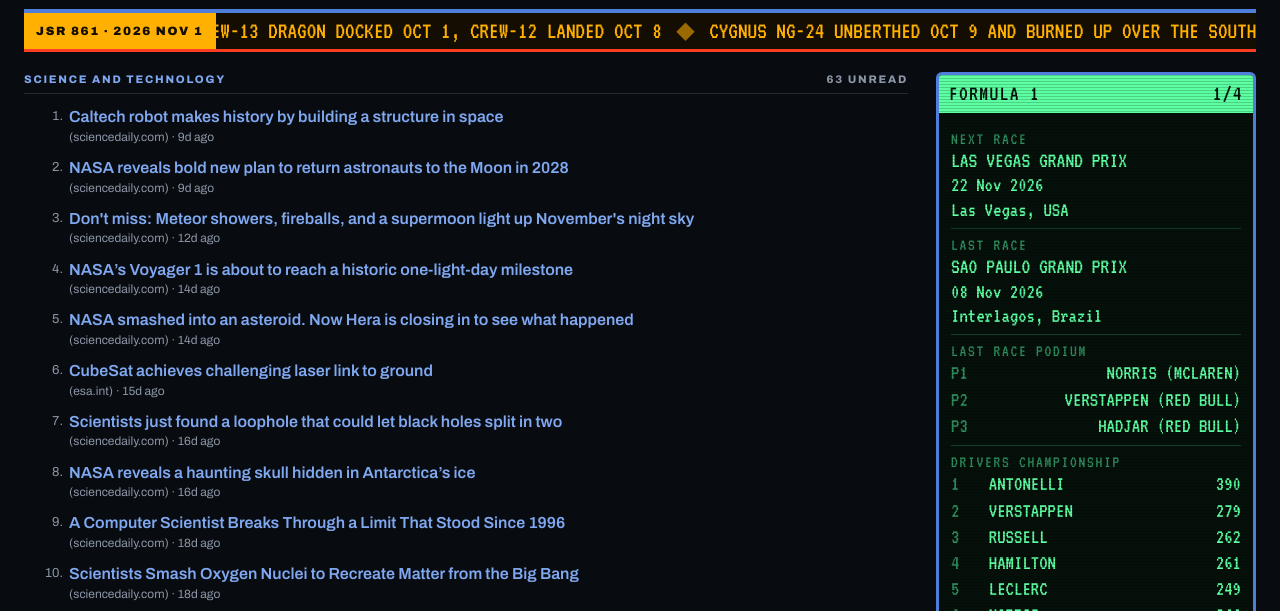
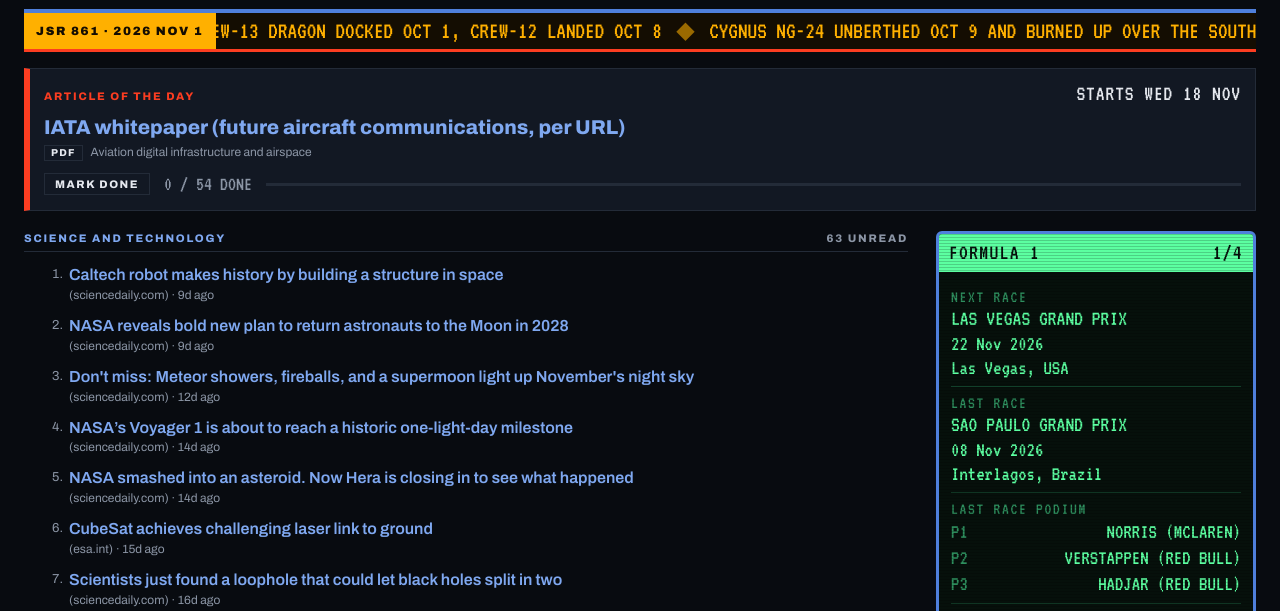
Before and after one commit to dickie947/acnet, a plain HTML site: page index.html in a window 1280 px wide. Shown: the part 123-734 px from the top of the page. Drawn offline with Linux system fonts and the light colour scheme.

Commit message:
Add article of the day box under the ticker
Reads data/reading.json (54 items, one per weekday, 18 Nov 2026 to 4 Feb 2027,
skipping UK bank holidays). Shows today's item with category and type, a mark
done button, progress count, and a collapsed list of earlier items not done.
Done state reuses the read list so it syncs across devices via the existing gist.

Co-Authored-By: Claude Sonnet 5.5 <noreply@anthropic.com>
Claude-Session: https://claude.ai/code/session_014RrVVRHWRKbfcnZXcy1iMW

```diff
--- /dev/null
+++ b/data/reading.json
@@ -0,0 +1,439 @@
+{
+ "title": "Reading list: one a day, weekdays",
+ "start": "2026-11-18",
+ "end": "2027-02-04",
+ "items": [
+  {
+   "n": 1,
+   "d": "2026-11-18",
+   "t": "IATA whitepaper (future aircraft communications, per URL)",
+   "u": "https://www.iata.org/contentassets/badbfd2d36a74f12b021c9dd899ecbad/whitepaper_future_aircraft_communications_v1_3.pdf",
+   "k": "PDF",
+   "c": "Aviation digital infrastructure and airspace"
+  },
+  {
+   "n": 2,
+   "d": "2026-11-19",
+   "t": "EUROCONTROL: Future communications infrastructure and multilink (FCI)",
+   "u": "https://www.eurocontrol.int/function/future-communications-infrastructure-and-multilink-long-term",
+   "k": "Web",
+   "c": "Aviation digital infrastructure and airspace"
+  },
+  {
+   "n": 3,
+   "d": "2026-11-20",
+   "t": "EUROCONTROL: System-wide information management (SWIM)",
+   "u": "https://www.eurocontrol.int/concept/system-wide-information-management",
+   "k": "Web",
+   "c": "Aviation digital infrastructure and airspace"
+  },
+  {
+   "n": 4,
+   "d": "2026-11-23",
+   "t": "GUTMA: Recommendations to accelerate U-space implementation in the EU",
+   "u": "https://gutma.org/gutma-recommendations-to-accelerate-u-space-implementation-in-the-eu/",
+   "k": "Web",
+   "c": "Aviation digital infrastructure and airspace"
+  },
+  {
+   "n": 5,
+   "d": "2026-11-24",
+   "t": "GUTMA: Global UTM Architecture V1",
+   "u": "https://www.gutma.org/docs/Global_UTM_Architecture_V1.pdf",
+   "k": "PDF",
+   "c": "Aviation digital infrastructure and airspace"
+  },
+  {
+   "n": 6,
+   "d": "2026-11-25",
+   "t": "Resilient PNT best practice and guidance (RIN)",
+   "u": "https://rin.org.uk/mpage/Resilient_PNT",
+   "k": "Hub",
+   "c": "Aviation digital infrastructure and airspace"
+  },
+  {
+   "n": 7,
+   "d": "2026-11-26",
+   "t": "Aerospace Technology Institute: Publications archive, page 3",
+   "u": "https://www.ati.org.uk/what-we-do/research-innovation/publications/page/3/",
+   "k": "Hub",
+   "c": "Aviation digital infrastructure and airspace"
+  },
+  {
+   "n": 8,
+   "d": "2026-11-27",
+   "t": "Army approach to robotic and autonomous systems (RAS)",
+   "u": "https://www.army.mod.uk/media/15790/20220126_army-approach-to-ras_final.pdf",
+   "k": "PDF",
+   "c": "Uncrewed systems and human-machine teaming"
+  },
+  {
+   "n": 9,
+   "d": "2026-11-30",
+   "t": "techUK: MoD Human Machine Teaming (HMT) Framework",
+   "u": "https://www.techuk.org/insights/news/ministry-of-defence-human-machine-teaming-hmt-framework",
+   "k": "Web",
+   "c": "Uncrewed systems and human-machine teaming"
+  },
+  {
+   "n": 10,
+   "d": "2026-12-01",
+   "t": "Advancing Human-Machine Teaming: Concepts, Challenges, and Applications",
+   "u": "https://arxiv.org/html/2503.16518v1",
+   "k": "Paper",
+   "c": "Uncrewed systems and human-machine teaming"
+  },
+  {
+   "n": 11,
+   "d": "2026-12-02",
+   "t": "Small Wars Journal: Building the US Navy's Autonomous Undersea Fleet",
+   "u": "https://smallwarsjournal.com/2026/09/21/autonomous-undersea-fleet-us-navy/",
+   "k": "Web",
+   "c": "Uncrewed systems and human-machine teaming"
+  },
+  {
+   "n": 12,
+   "d": "2026-12-03",
+   "t": "AntarcticGlaciers.org: Uncrewed Aerial Vehicles (UAVs)",
+   "u": "https://www.antarcticglaciers.org/glacial-geology/uncrewed-aerial-vehicles-uavs/",
+   "k": "Web",
+   "c": "Uncrewed systems and human-machine teaming"
+  },
+  {
+   "n": 13,
+   "d": "2026-12-04",
+   "t": "ScienceDaily: Pushing boundaries of drone control for extreme conditions",
+   "u": "https://www.sciencedaily.com/releases/2016/11/161122121952.htm",
+   "k": "Web",
+   "c": "Uncrewed systems and human-machine teaming"
+  },
+  {
+   "n": 14,
+   "d": "2026-12-07",
+   "t": "Berkeley CLTC: Flight to Safety-Critical AI",
+   "u": "https://cltc.berkeley.edu/wp-content/uploads/2020/08/Flight-to-Safety-Critical-AI.pdf",
+   "k": "PDF",
+   "c": "AI safety, assurance and government AI"
+  },
+  {
+   "n": 15,
+   "d": "2026-12-08",
+   "t": "ICAO: Digitalization, artificial intelligence in aviation and the human factor",
+   "u": "https://www.icao.int/sites/default/files/Meetings/a41/Documents/WP/wp_605_en.pdf",
+   "k": "PDF",
+   "c": "AI safety, assurance and government AI"
+  },
+  {
+   "n": 16,
+   "d": "2026-12-09",
+   "t": "AI Security Institute: Frontier AI Trends Report",
+   "u": "https://www.aisi.gov.uk/frontier-ai-trends-report/pdf",
+   "k": "PDF",
+   "c": "AI safety, assurance and government AI"
+  },
+  {
+   "n": 17,
+   "d": "2026-12-10",
+   "t": "Alan Turing Institute: Frontier AI Risks, a practical way forward",
+   "u": "https://www.turing.ac.uk/news/publications/frontier-ai-risks-practical-way-forward",
+   "k": "Web",
+   "c": "AI safety, assurance and government AI"
+  },
+  {
+   "n": 18,
+   "d": "2026-12-11",
+   "t": "Alan Turing Institute: Defence AI Research (DARE)",
+   "u": "https://www.turing.ac.uk/science-innovation/defence-and-national-security/defence-artificial-intelligence-research-dare",
+   "k": "Hub",
+   "c": "AI safety, assurance and government AI"
+  },
+  {
+   "n": 19,
+   "d": "2026-12-14",
+   "t": "ai.gov.uk: AI Knowledge Hub",
+   "u": "https://ai.gov.uk/knowledge-hub/",
+   "k": "Hub",
+   "c": "AI safety, assurance and government AI"
+  },
+  {
+   "n": 20,
+   "d": "2026-12-15",
+   "t": "ai.gov.uk: Insights (Incubator for AI)",
+   "u": "https://ai.gov.uk/insights/",
+   "k": "Hub",
+   "c": "AI safety, assurance and government AI"
+  },
+  {
+   "n": 21,
+   "d": "2026-12-16",
+   "t": "Modern War Institute: Build at Scale, Innovate at the Edge, Close the Feedback Loop Fast",
+   "u": "https://mwi.westpoint.edu/build-at-scale-innovate-at-the-edge-close-the-feedback-loop-fast-transforming-acquisition-for-the-drone-age/",
+   "k": "Web",
+   "c": "Defence acquisition and innovation"
+  },
+  {
+   "n": 22,
+   "d": "2026-12-17",
+   "t": "CEPA: Unleashing Defense Innovation",
+   "u": "https://cepa.org/comprehensive-reports/unleashing-defense-innovation/",
+   "k": "Report",
+   "c": "Defence acquisition and innovation"
+  },
+  {
+   "n": 23,
+   "d": "2026-12-18",
+   "t": "CSIS: How Ukraine Rebuilt Its Military Acquisition System Around Commercial Technology",
+   "u": "https://www.csis.org/analysis/how-ukraine-rebuilt-its-military-acquisition-system-around-commercial-technology",
+   "k": "Web",
+   "c": "Defence acquisition and innovation"
+  },
+  {
+   "n": 24,
+   "d": "2026-12-21",
+   "t": "CSIS: Unleashing U.S. Military Drone Dominance",
+   "u": "https://www.csis.org/analysis/unleashing-us-military-drone-dominance-what-united-states-can-learn-ukraine",
+   "k": "Web",
+   "c": "Defence acquisition and innovation"
+  },
+  {
+   "n": 25,
+   "d": "2026-12-22",
+   "t": "CSIS: Ukraine's Future Vision and Current Capabilities for Waging AI-Enabled Autonomous Warfare",
+   "u": "https://www.csis.org/analysis/ukraines-future-vision-and-current-capabilities-waging-ai-enabled-autonomous-warfare",
+   "k": "Web",
+   "c": "Defence acquisition and innovation"
+  },
+  {
+   "n": 26,
+   "d": "2026-12-23",
+   "t": "CEPA: What Makes Ukrainian Defense Technology So Effective?",
+   "u": "https://cepa.org/article/what-makes-ukrainian-defense-technology-so-effective-speed-scale-innovation/",
+   "k": "Web",
+   "c": "Lessons from Ukraine"
+  },
+  {
+   "n": 27,
+   "d": "2026-12-24",
+   "t": "CSIS: How and Why Ukraine's Military Is Going Digital",
+   "u": "https://www.csis.org/analysis/how-and-why-ukraines-military-going-digital",
+   "k": "Web",
+   "c": "Lessons from Ukraine"
+  },
+  {
+   "n": 28,
+   "d": "2026-12-29",
+   "t": "Chatham House: What Ukraine can teach Europe and the world about innovation in modern warfare",
+   "u": "https://www.chathamhouse.org/2025/03/what-ukraine-can-teach-europe-and-world-about-innovation-modern-warfare",
+   "k": "Web",
+   "c": "Lessons from Ukraine"
+  },
+  {
+   "n": 29,
+   "d": "2026-12-30",
+   "t": "Friends of Europe: Ukraine's wartime innovation is not about drones",
+   "u": "https://www.friendsofeurope.org/insights/critical-thinking-ukraines-defence-is-not-about-drones/",
+   "k": "Web",
+   "c": "Lessons from Ukraine"
+  },
+  {
+   "n": 30,
+   "d": "2026-12-31",
+   "t": "RAND Europe: Wartime innovation and adaptation, supporting Ukraine's digital transformation",
+   "u": "https://www.rand.org/randeurope/research/projects/2025/innovation-adaptation-at-war-cm.html",
+   "k": "Web",
+   "c": "Lessons from Ukraine"
+  },
+  {
+   "n": 31,
+   "d": "2027-01-04",
+   "t": "Small Wars Journal: Ukraine's Lessons for Modern Warfare",
+   "u": "https://smallwarsjournal.com/2026/09/23/ukraine-laboratory-of-modern-war/",
+   "k": "Web",
+   "c": "Lessons from Ukraine"
+  },
+  {
+   "n": 32,
+   "d": "2027-01-05",
+   "t": "RUSI: Preliminary Lessons from Russia's Unconventional Operations, Feb 2022 to Feb 2023",
+   "u": "https://static.rusi.org/202303-SR-Unconventional-Operations-Russo-Ukrainian-War-web-final.pdf.pdf",
+   "k": "PDF",
+   "c": "Lessons from Ukraine"
+  },
+  {
+   "n": 33,
+   "d": "2027-01-06",
+   "t": "RUSI: Winning Without Technological Advantage",
+   "u": "https://www.rusi.org/explore-our-research/publications/research-papers/winning-without-technological-advantage",
+   "k": "Report",
+   "c": "Lessons from Ukraine"
+  },
+  {
+   "n": 34,
+   "d": "2027-01-07",
+   "t": "JAPCC: High Above the High North",
+   "u": "https://www.japcc.org/articles/high-above-the-high-north/",
+   "k": "Web",
+   "c": "Arctic, hybrid threats and emerging technology"
+  },
+  {
+   "n": 35,
+   "d": "2027-01-08",
+   "t": "RUSI: The UK and the Future of Arctic and High North Security",
+   "u": "https://www.rusi.org/explore-our-research/publications/insights-papers/uk-and-future-arctic-and-high-north-security",
+   "k": "Web",
+   "c": "Arctic, hybrid threats and emerging technology"
+  },
+  {
+   "n": 36,
+   "d": "2027-01-11",
+   "t": "RUSI: Russian Sabotage of NATO Infrastructure",
+   "u": "https://www.rusi.org/explore-our-research/publications/insights-papers/russian-sabotage-nato-infrastructure-identifying-alliance-vulnerabilities",
+   "k": "Web",
+   "c": "Arctic, hybrid threats and emerging technology"
+  },
+  {
+   "n": 37,
+   "d": "2027-01-12",
+   "t": "Forbes: Quantum Computing Has Arrived; We Need To Prepare For Its Impact",
+   "u": "https://www.forbes.com/sites/chuckbrooks/2025/02/22/quantum-computing-has-arrived-we-need-to-prepare-for-its-impact/",
+   "k": "Web",
+   "c": "Arctic, hybrid threats and emerging technology"
+  },
+  {
+   "n": 38,
+   "d": "2027-01-13",
+   "t": "ESA: Artificial intelligence in space",
+   "u": "https://www.esa.int/articles/artificial-intelligence-in-space",
+   "k": "Web",
+   "c": "AI in space and ISR"
+  },
+  {
+   "n": 39,
+   "d": "2027-01-14",
+   "t": "NASA: Super Intelligence",
+   "u": "https://www.nasa.gov/super-intelligence/",
+   "k": "Web",
+   "c": "AI in space and ISR"
+  },
+  {
+   "n": 40,
+   "d": "2027-01-15",
+   "t": "Google: Project Suncatcher (ML infrastructure in space)",
+   "u": "https://blog.google/innovation-and-ai/models-and-research/google-research/google-project-suncatcher-facts/",
+   "k": "Web",
+   "c": "AI in space and ISR"
+  },
+  {
+   "n": 41,
+   "d": "2027-01-18",
+   "t": "Alan Turing Institute: Aemelia (AI-enabled satellite inference from ISAR data)",
+   "u": "https://www.turing.ac.uk/research/research-projects/aemelia",
+   "k": "Web",
+   "c": "AI in space and ISR"
+  },
+  {
+   "n": 42,
+   "d": "2027-01-19",
+   "t": "PubMed: Procedural skill retention and decay, a meta-analytic review",
+   "u": "https://pubmed.ncbi.nlm.nih.gov/40455501/",
+   "k": "Paper",
+   "c": "Skills, competence and human factors"
+  },
+  {
+   "n": 43,
+   "d": "2027-01-20",
+   "t": "PubMed: Beyond 'use it or lose it', retention of competence",
+   "u": "https://pubmed.ncbi.nlm.nih.gov/41025900/",
+   "k": "Paper",
+   "c": "Skills, competence and human factors"
+  },
+  {
+   "n": 44,
+   "d": "2027-01-21",
+   "t": "NATO STO-TR-HFM-292",
+   "u": "https://publications.sto.nato.int/publications/STO%20Technical%20Reports/STO-TR-HFM-292/$$TR-HFM-292-ALL.pdf",
+   "k": "PDF",
+   "c": "Skills, competence and human factors"
+  },
+  {
+   "n": 45,
+   "d": "2027-01-22",
+   "t": "Block: From Hierarchy to Intelligence",
+   "u": "https://block.xyz/inside/from-hierarchy-to-intelligence",
+   "k": "Web",
+   "c": "Organisations, careers and AI at work"
+  },
+  {
+   "n": 46,
+   "d": "2027-01-25",
+   "t": "Futurism: Jack Dorsey Isn't Telling the Real Story About Block's AI Layoffs, Insider Says",
+   "u": "https://futurism.com/artificial-intelligence/jack-dorsey-block-ai-layoffs-insider",
+   "k": "Web",
+   "c": "Organisations, careers and AI at work"
+  },
+  {
+   "n": 47,
+   "d": "2027-01-26",
+   "t": "MIT Professional Education: The Role of a Chief Technology Officer",
+   "u": "https://professionalprograms.mit.edu/blog/leadership/chief-technology-officer/",
+   "k": "Web",
+   "c": "Organisations, careers and AI at work"
+  },
+  {
+   "n": 48,
+   "d": "2027-01-27",
+   "t": "Alan Turing Institute: It's not just business, AI risks, rewards and responsibilities",
+   "u": "https://www.turing.ac.uk/courses/its-not-just-business-ai-risks-rewards-and-responsibilities",
+   "k": "Course",
+   "c": "AI courses and learning pathways"
+  },
+  {
+   "n": 49,
+   "d": "2027-01-28",
+   "t": "Alan Turing Institute: Data science and AI careers, a spotlight series",
+   "u": "https://www.turing.ac.uk/opportunities-turing/data-science-and-ai-careers-spotlight-series",
+   "k": "Web",
+   "c": "AI courses and learning pathways"
+  },
+  {
+   "n": 50,
+   "d": "2027-01-29",
+   "t": "Office for Students: Postgraduate conversion courses in data science and AI",
+   "u": "https://www.officeforstudents.org.uk/for-providers/student-protection-and-choice/postgraduate-conversion-courses-in-data-science-and-artificial-intelligence/",
+   "k": "Web",
+   "c": "AI courses and learning pathways"
+  },
+  {
+   "n": 51,
+   "d": "2027-02-01",
+   "t": "Elements of AI (free introduction for non-experts)",
+   "u": "https://www.elementsofai.com/",
+   "k": "Course",
+   "c": "AI courses and learning pathways"
+  },
+  {
+   "n": 52,
+   "d": "2027-02-02",
+   "t": "AI for Beginners (Microsoft)",
+   "u": "https://microsoft.github.io/AI-For-Beginners/#/",
+   "k": "Course",
+   "c": "AI courses and learning pathways"
+  },
+  {
+   "n": 53,
+   "d": "2027-02-03",
+   "t": "arXiv 2606.03673 (no title in your email)",
+   "u": "https://arxiv.org/pdf/2606.03673",
+   "k": "PDF",
+   "c": "Untitled links (check first, keep or bin)"
+  },
+  {
+   "n": 54,
+   "d": "2027-02-04",
+   "t": "NASA NTRS 20140010819, saved as 'PowerPoint Presentation'",
+   "u": "https://ntrs.nasa.gov/api/citations/20140010819/downloads/20140010819.pdf",
+   "k": "PDF",
+   "c": "Untitled links (check first, keep or bin)"
+  }
+ ]
+}
--- a/index.html
+++ b/index.html
@@ -61,6 +61,26 @@ a:focus-visible,button:focus-visible{outline:2px solid var(--red);outline-offset
 .ticker .seg{padding-right:3em}
 .ticker .sep{color:var(--amber-dim);padding:0 .6em}
 @keyframes roll{to{transform:translateX(-50%)}}
+
+/* article of the day (data/reading.json): manual-page card with a red rule, sits under the ticker */
+.aotd{margin-top:16px;border:1px solid var(--rule);border-left:6px solid var(--red);padding:10px 14px 12px;background:var(--hover)}
+.aotd-h{display:flex;justify-content:space-between;align-items:baseline;gap:4px 16px;flex-wrap:wrap;font-size:11px;letter-spacing:.16em;text-transform:uppercase;font-weight:800;color:var(--red)}
+.aotd-h .ct{font-family:var(--crt);font-size:22px;letter-spacing:.04em;font-weight:400;color:var(--fg)}
+.aotd-t{display:block;margin-top:6px;font-size:20px;font-weight:800;line-height:1.2;overflow-wrap:anywhere}
+.aotd-t:visited{color:var(--visited)}
+.aotd-m{margin-top:5px;font-size:12px;color:var(--muted)}
+.aotd .chip{display:inline-block;border:1px solid var(--rule);padding:0 6px;margin-right:8px;font-size:10px;letter-spacing:.12em;font-weight:800;color:var(--fg);text-transform:uppercase}
+.aotd-rest{margin-top:6px;font-size:16px;font-weight:600}
+.aotd-f{display:flex;align-items:center;gap:8px 14px;flex-wrap:wrap;margin-top:10px;font-family:var(--crt);font-size:20px;color:var(--muted)}
+.aotd-f button{font-family:var(--display);font-size:11px;font-weight:800;letter-spacing:.14em;text-transform:uppercase;color:var(--fg);background:none;border:1px solid var(--rule);padding:4px 10px;cursor:pointer}
+.aotd-f button:hover{background:var(--bg)}
+.aotd-f .ok{color:var(--crt-dim);font-family:var(--display);font-size:11px;font-weight:800;letter-spacing:.14em}
+.aotd-bar{flex:1;min-width:120px;height:3px;background:var(--rule)}
+.aotd-bar i{display:block;height:100%;background:var(--red)}
+.aotd details{margin-top:8px;font-size:14px}
+.aotd summary{cursor:pointer;font-size:11px;letter-spacing:.14em;text-transform:uppercase;font-weight:800;color:var(--muted)}
+.aotd details ul{list-style:none;margin:6px 0 0;padding:0}
+.aotd details li{padding:2px 0;overflow-wrap:anywhere}
 
 /* main */
 .cols{display:grid;grid-template-columns:minmax(0,1fr) 320px;gap:28px;margin-top:20px;align-items:start}
@@ -164,6 +184,8 @@ ol.feed{list-style:none;margin:0;padding:0}
     <div class="lbl" id="jsrlbl">JSR 861</div>
     <div class="view"><div class="track" id="track"></div></div>
   </div>
+
+  <section class="aotd" id="aotd" aria-label="Article of the day" hidden></section>
 
   <div class="cols">
     <main>
@@ -326,7 +348,7 @@ function persistRead(){
 function markRead(k){
   if(!k||readMap[k]) return;
   readMap[k]=Date.now(); persistRead();
-  setTimeout(renderNews,250);
+  setTimeout(function(){renderNews();renderAotd()},250);
 }
 (function(){
   var el=document.getElementById("news");
@@ -335,6 +357,59 @@ function markRead(k){
   el.addEventListener("auxclick",onOpen);
 })();
 function getJSON(u){return fetch(u+"?v="+Math.floor(Date.now()/600000),{cache:"no-store"}).then(function(r){if(!r.ok)throw 0;return r.json()})}
+
+// ---------- ARTICLE OF THE DAY: one item per weekday from data/reading.json ----------
+// "Done" reuses the read list (readMap), so it syncs between devices with everything else.
+var READING=null, AOTD_DAY="";
+function ymd(d){return d.getFullYear()+"-"+p2(d.getMonth()+1)+"-"+p2(d.getDate())}
+function fmtDay(s){var m=/^(\d{4})-(\d\d)-(\d\d)$/.exec(s||""); if(!m) return "";
+  var d=new Date(+m[1],+m[2]-1,+m[3]); return DAYS[d.getDay()].slice(0,3)+" "+p2(d.getDate())+" "+MONTHS[d.getMonth()].slice(0,3)}
+function aLink(it,cls){return '<a class="'+cls+'" href="'+esc(it.u)+'" target="_blank" rel="noopener" data-rk="'+h53(it.u)+'">'+esc(it.t)+'</a>'}
+function renderAotd(){
+  var el=document.getElementById("aotd"); if(!el) return;
+  var items=((READING&&READING.items)||[]).filter(function(it){return it&&it.u&&it.t&&it.d&&/^https?:\/\//.test(it.u)});
+  if(!items.length){ el.hidden=true; return }
+  el.hidden=false; AOTD_DAY=ymd(new Date());
+  var today=AOTD_DAY, total=items.length;
+  function isDone(it){return !!readMap[h53(it.u)]}
+  var done=items.filter(isDone).length;
+  var cur=null,next=null;
+  items.forEach(function(it){ if(it.d===today) cur=it; if(!next&&it.d>today) next=it });
+  var backlog=items.filter(function(it){return it.d<today&&!isDone(it)});
+  var show=cur||(today<items[0].d?items[0]:null);
+  var tag, body="";
+  if(cur) tag='DAY '+cur.n+' / '+total+' · '+fmtDay(cur.d);
+  else if(show) tag='STARTS '+fmtDay(show.d);
+  else if(today>items[items.length-1].d) tag='LIST ENDED';
+  else tag='NO ITEM TODAY';
+  if(show){
+    body='<div>'+aLink(show,"aotd-t")+'</div><div class="aotd-m"><span class="chip">'+esc(show.k||"Web")+'</span>'+esc(show.c||"")+'</div>';
+  }else if(next){
+    body='<div class="aotd-rest">Rest day. Next: '+esc(fmtDay(next.d))+'</div>';
+  }else{
+    body='<div class="aotd-rest">'+(done>=total?'List complete.':'Nothing scheduled.')+'</div>';
+  }
+  var foot='<div class="aotd-f">';
+  if(show){ foot+= isDone(show)?'<span class="ok">DONE ✓</span>':'<button type="button" data-rk="'+h53(show.u)+'">Mark done</button>' }
+  foot+='<span>'+done+' / '+total+' DONE</span><span class="aotd-bar"><i style="width:'+(done/total*100)+'%"></i></span></div>';
+  var bl="";
+  if(backlog.length){
+    bl='<details><summary>Earlier items not done ('+backlog.length+')</summary><ul>'+backlog.map(function(it){
+      return '<li><span class="aotd-m">'+esc(fmtDay(it.d))+'</span> '+aLink(it,"")+'</li>'}).join("")+'</ul></details>';
+  }
+  el.innerHTML='<div class="aotd-h"><span>Article of the day</span><span class="ct">'+esc(tag)+'</span></div>'+body+foot+bl;
+}
+(function(){
+  var el=document.getElementById("aotd");
+  el.addEventListener("click",function(e){
+    var b=e.target.closest&&e.target.closest("[data-rk]"); if(b) markRead(b.getAttribute("data-rk"));
+  });
+  el.addEventListener("auxclick",function(e){
+    var a=e.target.closest&&e.target.closest("a[data-rk]"); if(a) markRead(a.getAttribute("data-rk"));
+  });
+  document.addEventListener("visibilitychange",function(){ if(!document.hidden) renderAotd() });
+  setInterval(function(){ if(ymd(new Date())!==AOTD_DAY) renderAotd() },60000);
+})();
 
 // ---------- GAP SCAN: weekly horizon-scan reports (data/gapscan.json, newest first) ----------
 var GAP={doc:null,sel:0};
@@ -374,6 +449,7 @@ function renderGap(){
 renderGap();
 
 function startNews(){
+  getJSON("data/reading.json").then(function(d){READING=d;renderAotd()}).catch(function(){});
   getJSON("data/gapscan.json").then(function(d){GAP.doc=d;renderGap()}).catch(function(){});
   GROUPS.forEach(function(g){ getJSON("data/news-"+g[0]+".json").then(function(d){NEWS[g[0]]=d;renderNews()}).catch(function(){}) });
 }
@@ -427,7 +503,7 @@ var SYNC=(function(){
         for(k in merged){ if(readMap[k]!==merged[k]) changedLocal=true; if(remote[k]!==merged[k]) changedRemote=true }
         readMap=merged; pruneRead();
         try{localStorage.setItem("acnet-read",JSON.stringify(readMap))}catch(e){}
-        if(changedLocal) renderNews();
+        if(changedLocal){ renderNews(); renderAotd() }
         if(!changedRemote) return;
         return api("/gists/"+id,{method:"PATCH",body:JSON.stringify({files:(function(){var o={};o[FILE]={content:JSON.stringify({m:readMap,updated:new Date().toISOString()})};return o})()})});
       });
```
Also changed, not shown: 1 other file.
